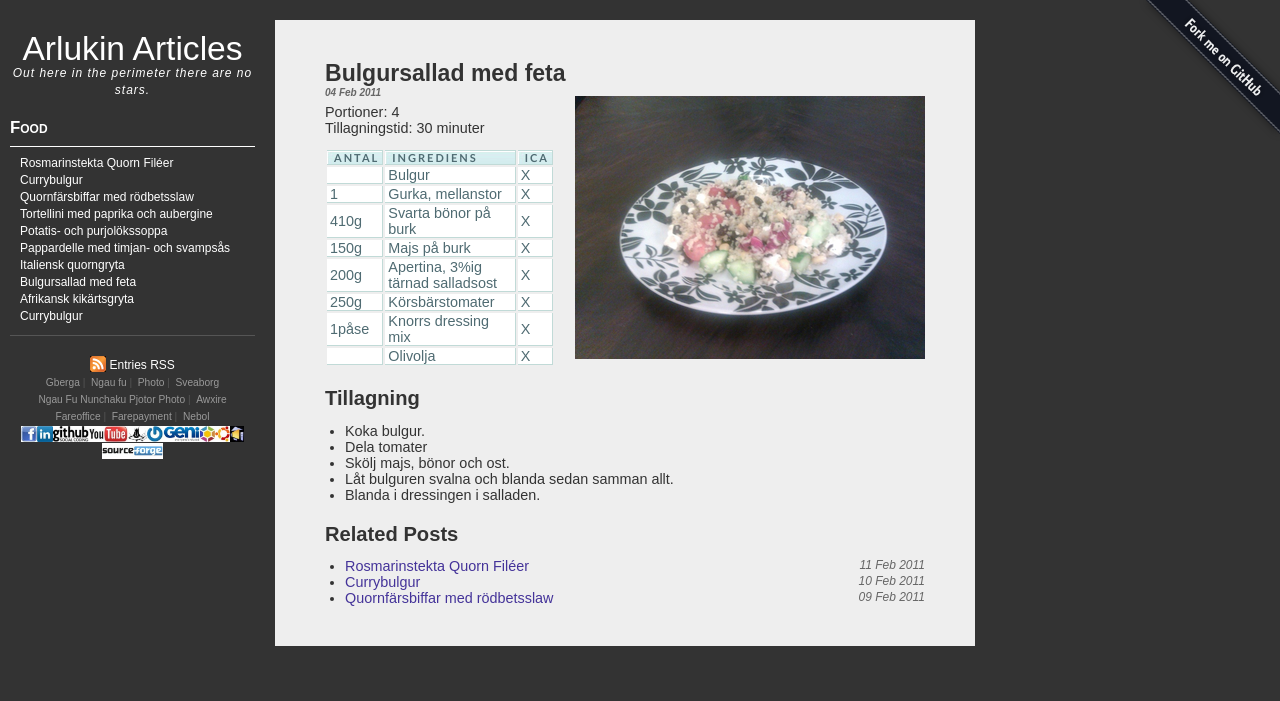
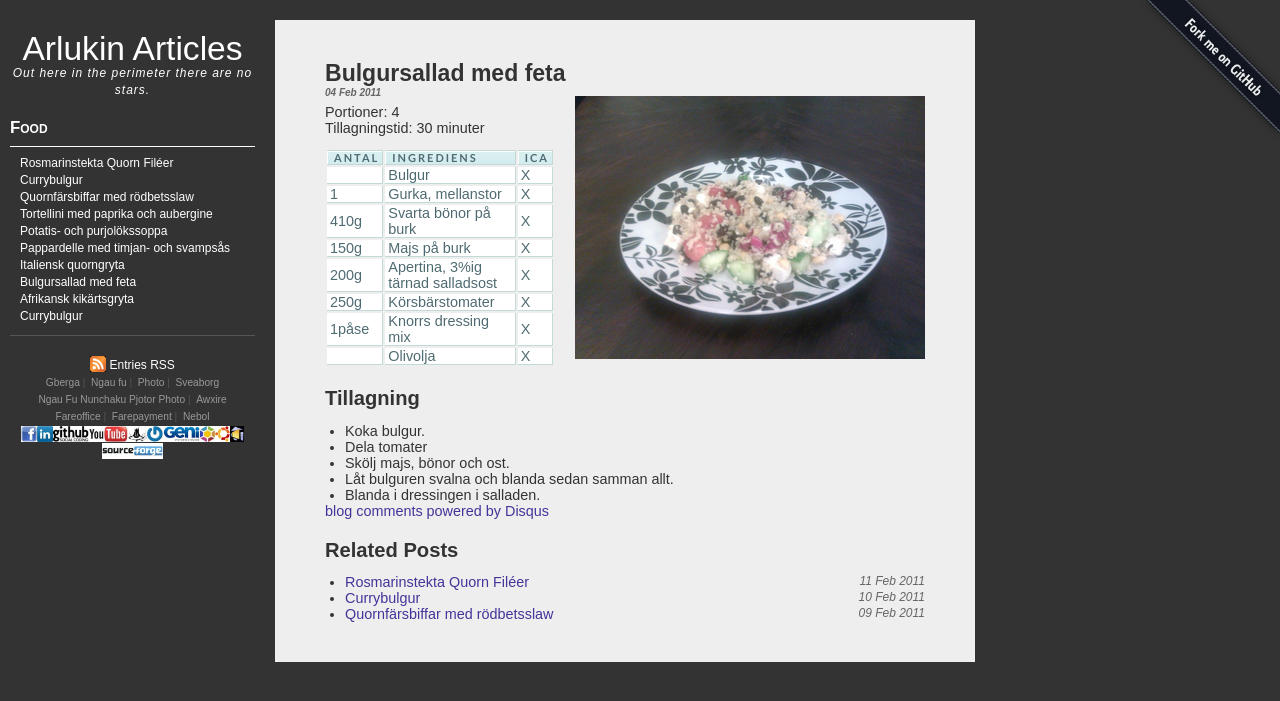
Before and after one commit to arlukin/arlukin.github.io, a Jekyll site: the page built from posts/food/_posts/2011-02-04-bulgursallad.md, in a window 1280 px wide. Shown: the top 701 px of the page. Built offline with Jekyll 4.4.1, drawn with Linux system fonts in a browser that asks for light colours; Markdown is read by kramdown in place of the engine named in the settings; comment, search, counter and statistics services are not loaded.

Commit message:
Added disqus.com system.

```diff
--- /dev/null
+++ b/_includes/disqus.html
@@ -0,0 +1,15 @@
+<div id="disqus_thread"></div>
+<script type="text/javascript">
+    var disqus_shortname = 'arlukinarticles';
+
+    // var disqus_identifier = 'unique_dynamic_id_1234';
+    var disqus_url = '{{page.url}}';
+
+    (function() {
+        var dsq = document.createElement('script'); dsq.type = 'text/javascript'; dsq.async = true;
+        dsq.src = 'http://' + disqus_shortname + '.disqus.com/embed.js';
+        (document.getElementsByTagName('head')[0] || document.getElementsByTagName('body')[0]).appendChild(dsq);
+    })();
+</script>
+<noscript>Please enable JavaScript to view the <a href="http://disqus.com/?ref_noscript">comments powered by Disqus.</a></noscript>
+<a href="http://disqus.com" class="dsq-brlink">blog comments powered by <span class="logo-disqus">Disqus</span></a>
--- a/_layouts/post.html
+++ b/_layouts/post.html
@@ -5,6 +5,10 @@
   <h1><a href="{{ first_post.url }}">{{ page.title }}</a><br /><abbr>{{ page.date | date_to_string }}</abbr></h1>
 
   {{ content }}
+
+  <hr />
+
+  {% include disqus.html %}
 
   <hr />
 
--- a/index.html
+++ b/index.html
@@ -8,7 +8,9 @@
 
   {{ first_post.content }}
 
-  <a id="more" href="{{ first_post.url }}#disqus">Comments &raquo;</a>
+  <hr />
+
+  {% include disqus.html %}
 
   <hr />
 
```
